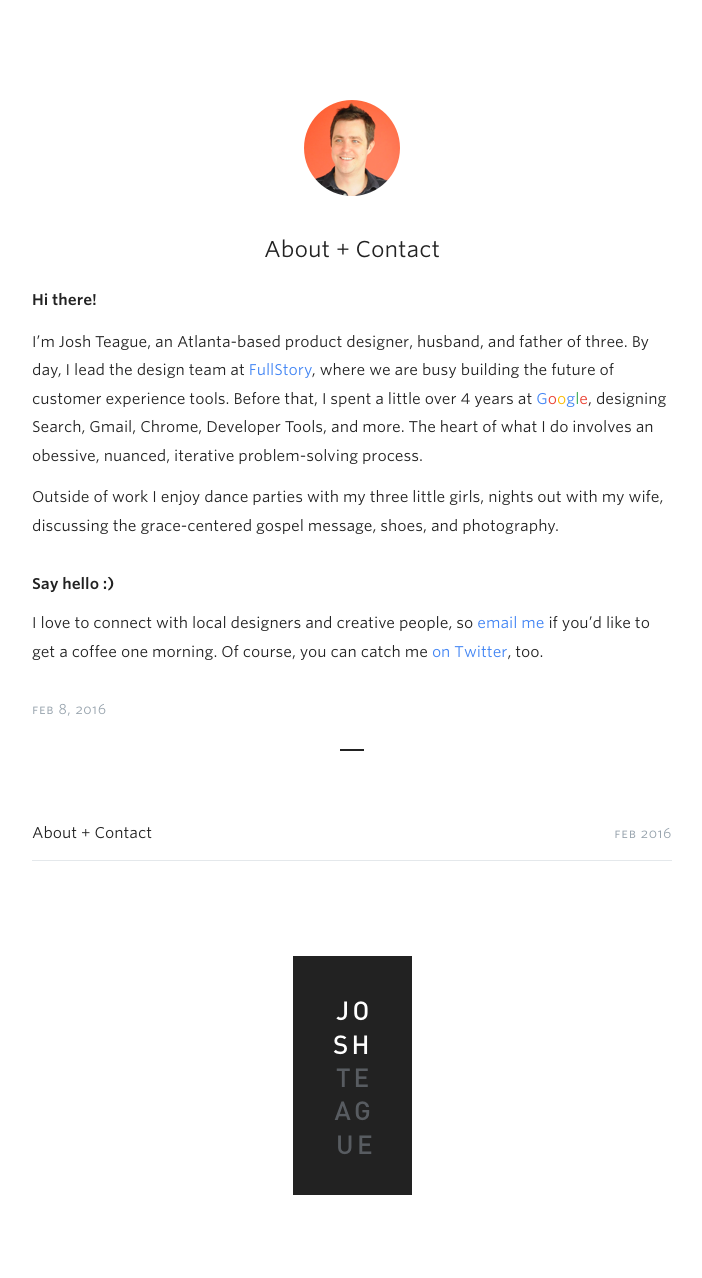
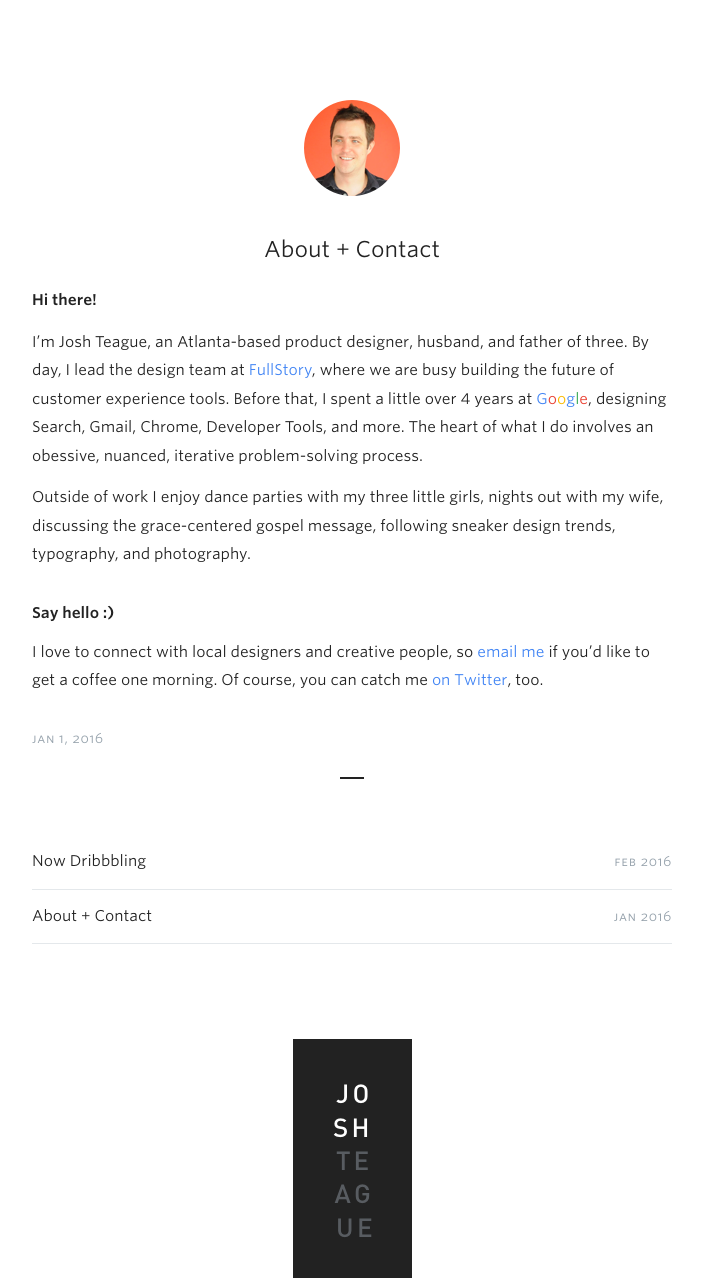
Before and after one commit to joshteague/joshteague.github.io, a Jekyll site: the page built from _posts/2016-2-8-about+contact.markdown, in a window 1280 px wide. Shown: the whole page, without its empty margins (288-990 px from the left). Built offline with Jekyll 4.4.1, drawn with Linux system fonts in a browser that asks for light colours; before the commit the page ends 1195 px from its top, so only the background shows below that.

Commit message:
Now Dribbbling

```diff
--- a/_includes/head.html
+++ b/_includes/head.html
@@ -3,7 +3,7 @@
   <meta http-equiv="X-UA-Compatible" content="IE=edge">
   <meta name="viewport" content="width=device-width, initial-scale=1">
 
-  <title>{% if page.title %}{{ page.title }}{% else %}{{ site.title }}{% endif %}</title>
+  <title>{% if page.title %}{{ page.title }}{% else %}{{ site.title }}{% endif %} · Product Design · ATL, GA</title>
   <meta name="description" content="{% if page.excerpt %}{{ page.excerpt | strip_html | strip_newlines | truncate: 160 }}{% else %}{{ site.description }}{% endif %}">
 
   <link rel="stylesheet" href="{{ "/css/main.css" | prepend: site.baseurl }}">
--- a/_posts/2016-2-8-about+contact.markdown
+++ b/_posts/2016-2-8-about+contact.markdown
@@ -1,14 +1,14 @@
 ---
 layout: post
 title:  "About + Contact"
-date:   2016-2-8 15:03:23 -0500
+date:   2016-1-1 00:03:23 -0500
 categories: bio contact
 ---
 **Hi there!**
 
 I’m Josh Teague, an Atlanta-based product designer, husband, and father of three. By day, I lead the design team at [FullStory](//www.fullstory.com), where we are busy building the future of customer experience tools. Before that, I spent a little over 4 years at <span class='g'>G</span><span class='o1'>o</span><span class='o2'>o</span><span class='g'>g</span><span class='l'>l</span><span class='o1'>e</span>, designing Search, Gmail, Chrome, Developer Tools, and more. The heart of what I do involves an obessive, nuanced, iterative problem-solving process.
 
-Outside of work I enjoy dance parties with my three little girls, nights out with my wife, discussing the grace-centered gospel message, shoes, and photography.
+Outside of work I enjoy dance parties with my three little girls, nights out with my wife, discussing the grace-centered gospel message, following sneaker design trends, typography, and photography.
 
 #### Say hello :)
 
```
Also changed, not shown: _posts/2016-2-8-dribbble.markdown (added, +11 -0 lines).
